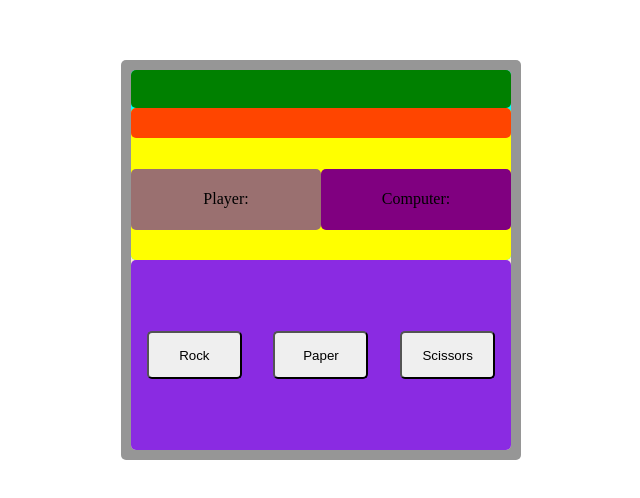
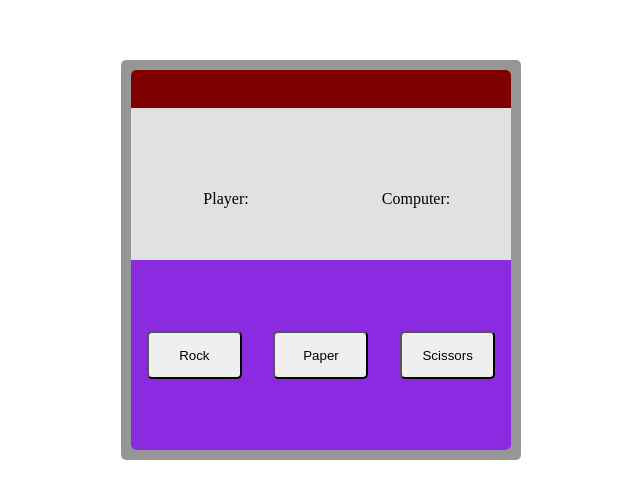
Before and after one commit to steff-mat/rps-game, a plain HTML site: page index.html in a window 1280 px wide. Shown: the part 140-638 px from the top of the page, without its empty margins (319-959 px from the left). Drawn offline with Linux system fonts and the light colour scheme.

Commit message:
Fix layout design

```diff
--- a/style.css
+++ b/style.css
@@ -21,7 +21,7 @@
 .game-zone-split {
   width: 95%;
   height: 95%;
-  background-color: antiquewhite;
+  background-color: rgb(225, 225, 225);
 }
 
 .score-side,
@@ -33,10 +33,8 @@
   justify-content: space-around;
 }
 
-.score-side {
-  background-color: aqua;
-}
 .player-side {
+  border-radius: 0 0 5px 5px;
   background-color: blueviolet;
 }
 
@@ -53,7 +51,8 @@
 .computer-selection {
   width: 100%;
   height: 20%;
-  background-color: green;
+  background-color: rgb(128, 0, 0);
+  border-radius: 5px 5px 0 0;
   display: flex;
   align-items: center;
   justify-content: center;
@@ -62,7 +61,6 @@
 .score-zone {
   width: 100%;
   height: 80%;
-  background-color: yellow;
   display: flex;
   flex-direction: column;
 }
@@ -70,7 +68,6 @@
 .win-zone-text {
   width: 100%;
   height: 20%;
-  background-color: orangered;
   display: flex;
   align-items: center;
   justify-content: center;
@@ -93,11 +90,3 @@
   align-items: center;
   justify-content: center;
 }
-
-.player-score {
-  background-color: rgb(154, 112, 112);
-}
-
-.computer-score {
-  background-color: purple;
-}
```
